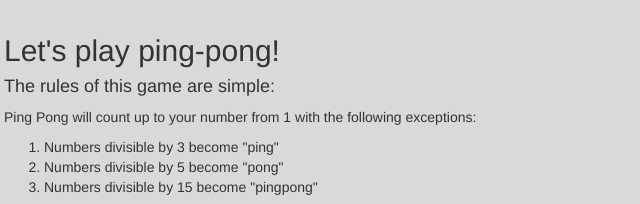
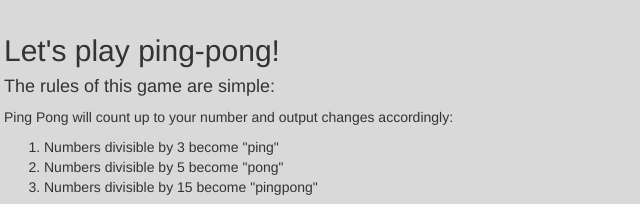
Before and after one commit to laraffa/ping-pong-review, a plain HTML site: page index.html in a window 1280 px wide. Shown: the part 226-430 px from the top of the page, 381-1021 px from the left. Drawn offline with nearby package versions, Linux system fonts and the light colour scheme.

```diff
--- a/index.html
+++ b/index.html
@@ -33,7 +33,7 @@
           <h2>Let's play ping-pong!</h2>
 
           <h4>The rules of this game are simple:</h4>
-          <p>Ping Pong will count up to your number from 1 with the following exceptions:
+          <p>Ping Pong will count up to your number and output changes accordingly:
             <ol>
               <li>Numbers divisible by 3 become "ping"</li>
               <li>Numbers divisible by 5 become "pong"</li>
```
